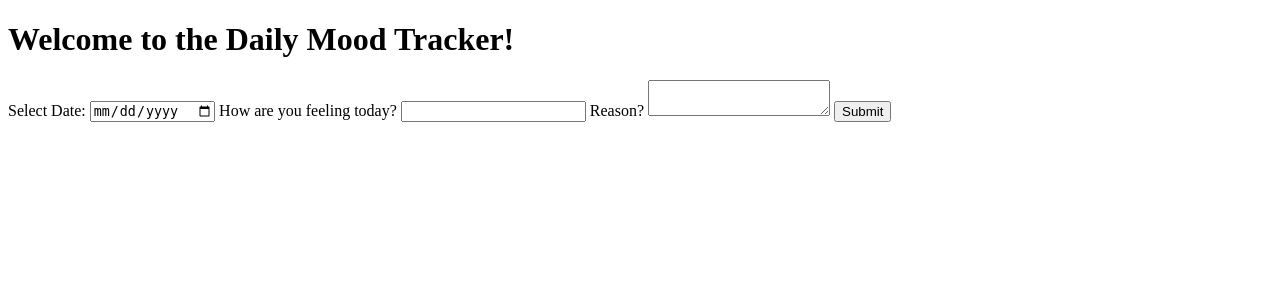
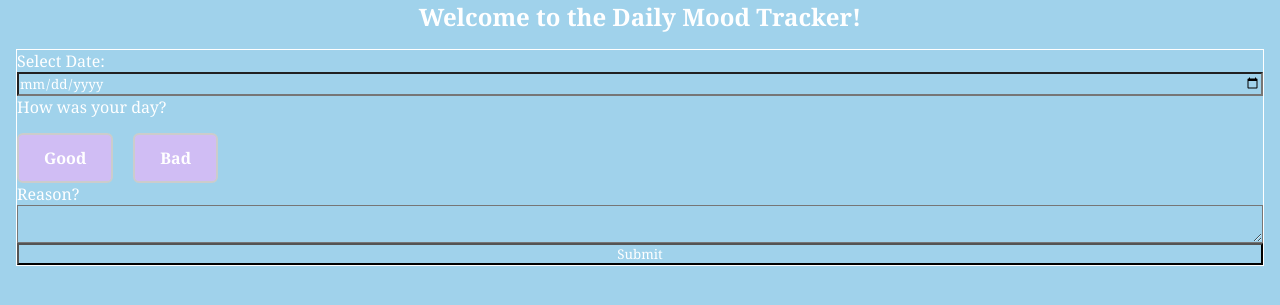
Before and after one commit to tomgre90/dailymood, a Flask app: page / in a window 1280 px wide. Shown: the top 305 px of the page. Run offline with Flask 3, Linux system fonts and the light colour scheme.

Commit message:
Refactor code structure for improved readability and maintainability

```diff
--- a/app.py
+++ b/app.py
@@ -2,6 +2,7 @@
 from flask import Flask, render_template, redirect, request, flash
 import requests
 import os
+import datetime
 
 app = Flask(__name__)
 
@@ -25,7 +26,12 @@ def index():
             flash("Something went wrong. Please try again.")
 
         return redirect("/")
-    return render_template('index.html')
+        # Get the current date and time
+    current_datetime = datetime.datetime.now()
+
+    # Format the datetime object into a string
+    current_date_formatted = current_datetime.strftime("%Y-%m-%d")
+    return render_template('index.html', current_date = current_date_formatted)
 
 @app.route('/after_submit')
 def after_submit():
--- a/static/styles.css
+++ b/static/styles.css
@@ -1,3 +1,80 @@
+*{
+      margin: 0;
+      padding: 0;
+      background: #a0d2eb;
+      color: white;
+      box-sizing: border-box;
+      font-family: Georgia, 'Times New Roman', Times, serif
+    }
+
+.main-title {
+      font-size: 1.5em;
+      margin-bottom: 0.5em;
+      text-align: center;
+
+    }
+
+.question-form {
+  display: flex;
+  flex-direction: column;
+  border: 1px solid;
+  margin: 1em
+}
+
+.rating-buttons{
+  display: flex;
+  flex-wrap: wrap;
+  gap: 10px;
+  margin-top: 15px;
+  align-items: center;
+
+}
+
+.rating-buttons p {
+  margin-right: 15px;
+  margin-top: 0;
+  margin-bottom: 5px;
+  font-size: 1.1em;
+}
+
+/* Hide the actual radio input (der runde Button verschwindet)*/
+.rating-buttons input[type="radio"]{
+  position: absolute;
+  opacity:0;
+  width:0;
+  height:0;
+  pointer-events: none;
+}
+
+/* Style the label to look like a button */
+.rating-buttons label {
+  display: inline-block;
+  padding: 12px 25px;
+  border: 2px solid #ccc;
+  border-radius: 6px;
+  cursor: pointer;
+  background-color: #d0bdf4;
+  font-size: 1em;
+  font-weight: bold;
+  transition: background-color 0.3s ease, border-color 0.3s ease, color 0.3s ease;
+  user-select: none;
+}
+
+/* Style for when the button is hovered */
+.rating-buttons label:hover {
+  background-color: #8458B3;
+  border-color:#ccc;
+  color:white;
+}
+
+/* Style for when the radio button is checked*/
+.rating-buttons input[type = "radio"]:checked + label{
+  background-color: #8458B3;
+  border-color:#ccc;
+  color: white;
+  box-shadow: 0 2px 5px rgba(0,0,0,0.2)
+}
+
 #popup {
       display: none;
       position: fixed;
--- a/templates/index.html
+++ b/templates/index.html
@@ -4,16 +4,24 @@
     <meta charset="UTF-8">
     <meta name="viewport" content="width=device-width, initial-scale=1.0">
     <link rel="stylesheet" href="static/styles.css">
-    <title>Daily Mood Tracker</title>
+    <title >Daily Mood Tracker</title>
 </head>
 <body>
-    <h1>Welcome to the Daily Mood Tracker!</h1>
+    <h1 class="main-title">Welcome to the Daily Mood Tracker!</h1>
 
-    <form method="POST" action="/">
+    <form method="POST" action="/" class = "question-form">
         <label for="date">Select Date:</label>
         <input type="date" id="date" name="date" required>
-        <label for="mood">How are you feeling today?</label>
-        <input type="text" id="mood" name="mood" required>
+
+        <div class = "rating-title">
+        <p> How was your day? </p>
+        </div>
+        <div class = "rating-buttons">
+        <input type="radio" id="good" name="mood" value = "Good" required>
+        <label for = "good">Good</label><br>
+        <input type="radio" id="bad" name="mood" value = "bad" required>
+        <label for = "bad">Bad</label><br>
+        </div>
         <label for="reason">Reason?</label>
         <textarea id="reason" name="reason"></textarea>
         <button type="submit" value="Submit">Submit</button>
```
Also changed, not shown: images/background.jpg (added).
